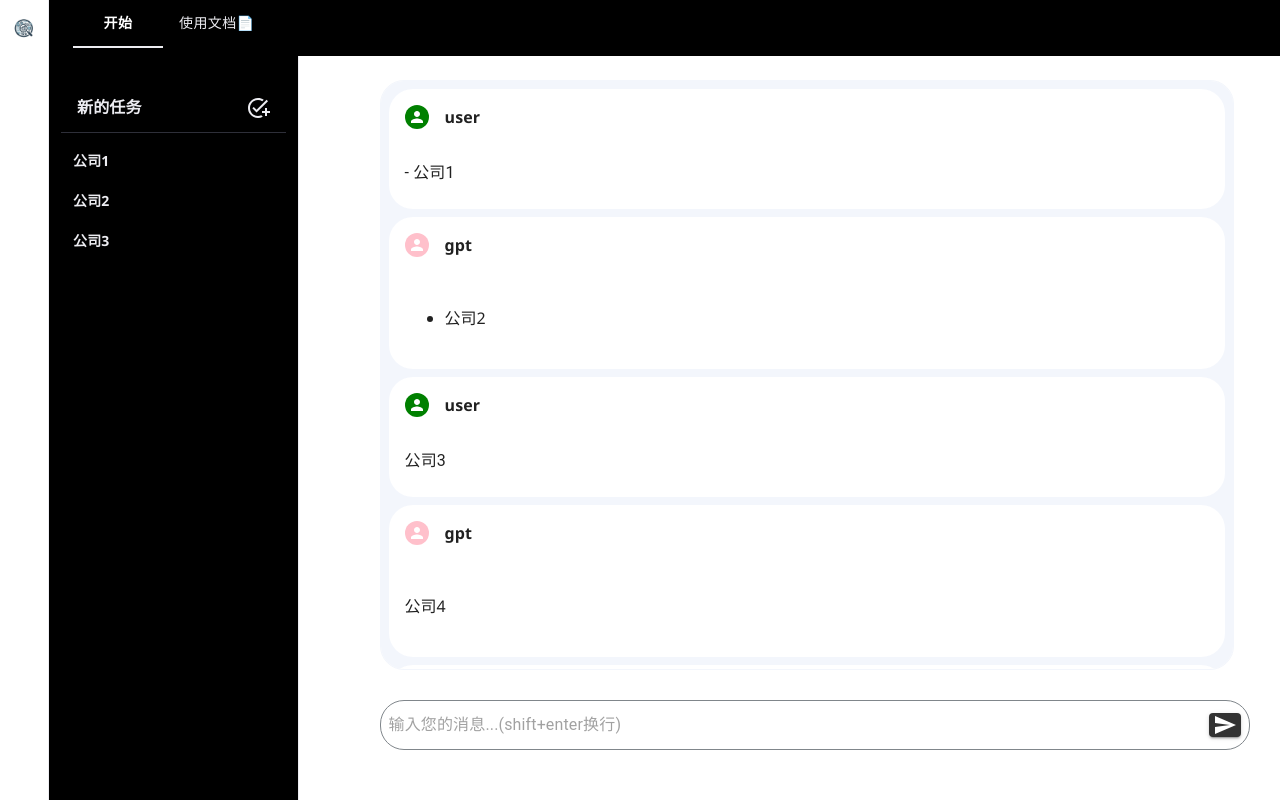
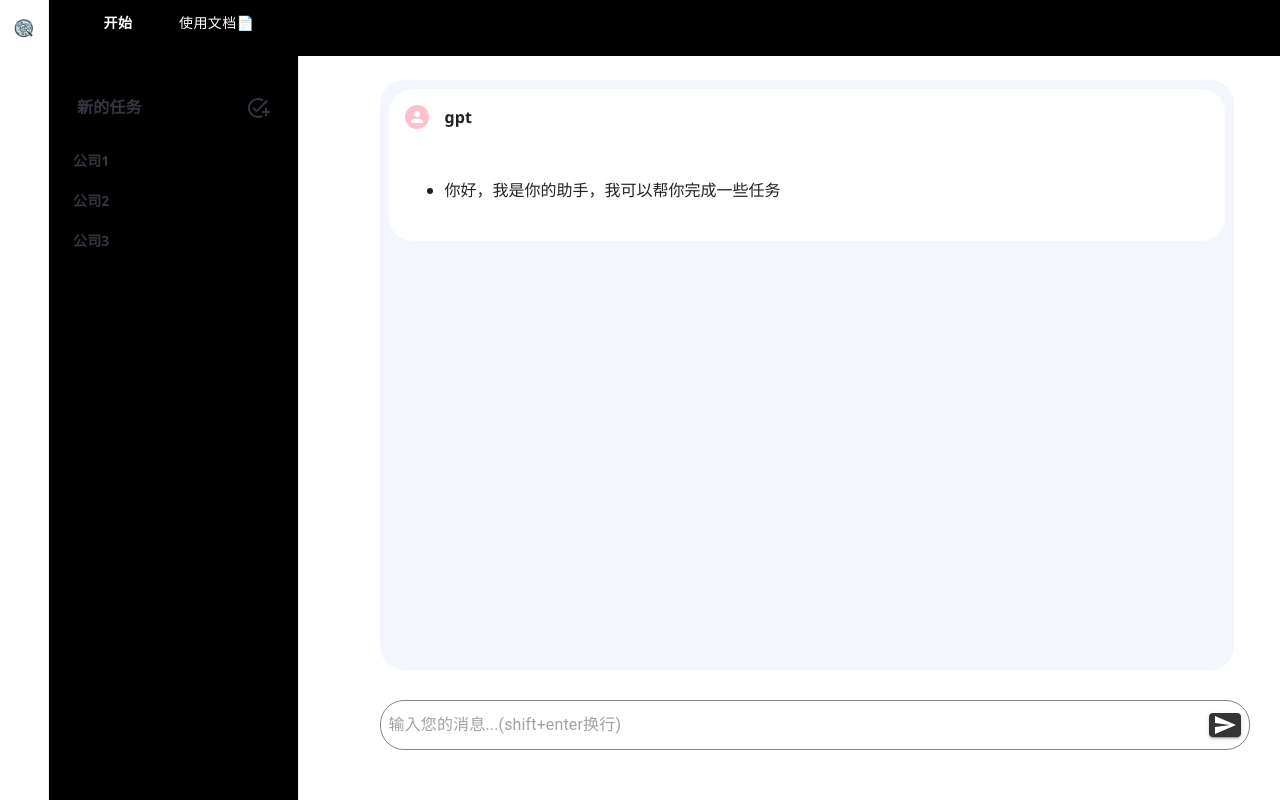
Before and after one commit to ian-hui/bpe-frontend, a React (Create React App) app: page / in a window 1280 px wide. Built offline with nearby package versions, Linux system fonts and the light colour scheme.

Commit message:
before theme change

```diff
--- a/package.json
+++ b/package.json
@@ -14,6 +14,7 @@
     "@types/node": "^16.18.67",
     "@types/react": "^18.2.42",
     "@types/react-dom": "^18.2.17",
+    "axios": "^1.6.3",
     "framer-motion": "^10.16.15",
     "nanoid": "^5.0.4",
     "react": "^18.2.0",
--- a/src/App.tsx
+++ b/src/App.tsx
@@ -1,23 +1,20 @@
 import React, { useEffect, useState } from 'react';
 import {
   AppBar,
-  Toolbar,
   Container,
   Box,
   Drawer,
   Tab,
   Tabs,
-  Hidden,
 } from '@mui/material';
-import { createTheme, CSSObject, styled, Theme, ThemeProvider, useTheme } from '@mui/material/styles';
+import { createTheme, ThemeProvider } from '@mui/material/styles';
 import PdfUpload from './views/uploadPdF/uploadPDF';
 import './App.css';
 import './index.css';
 import Sidebar from './widget/sideBar/sideBar';
 import { BpeCommon } from './bpeTypes/common';
 import ChatView from './views/chatView/chatView';
-import CreateIcon from '@mui/icons-material/Create';
-import { Chat } from '@mui/icons-material';
+import { BpeServices } from './bpeService/bpeService';
 
 const theme = createTheme({
   palette: {
@@ -35,7 +32,7 @@ const theme = createTheme({
 
 const App: React.FC = () => {
 
-  const testItems:BpeCommon.navigationItemsList = {
+  const testItems: BpeCommon.navigationItemsList = {
     listType: 'Task',
     items: [
       {
@@ -52,136 +49,13 @@ const App: React.FC = () => {
       },
     ],
   }
-  const testRecords:BpeCommon.recordList = {
-    '1':[
+  const testRecords: BpeCommon.recordList = {
+    '1': [
       {
-        content: '- 公司1',
-        role: 'user',
-      },
-      {
-        content: '- 公司2',
+        content: '- 你好，我是你的助手，我可以帮你完成一些任务',
         role: 'gpt',
       },
-      {
-        content: '公司3',
-        role: 'user',
-      },
-      {
-        content: '公司4',
-        role: 'gpt',
-      },
-      {
-        content: '公司5',
-        role: 'user',
-      },
-      {
-        content: '公司6',
-        role: 'gpt',
-      },
-      {
-        content: '公司7',
-        role: 'user',
-      },
-      {
-        content: '公司8',
-        role: 'gpt',
-      },
-      {
-        content: '公司9',
-        role: 'user',
-      },
-      {
-        content: '公司10',
-        role: 'gpt',
-      },
-      {
-        content: '公司11',
-        role: 'user',
-      },
-      {
-        content: '公司12',
-        role: 'gpt',
-      },
-      {
-        content: '公司13',
-        role: 'user',
-      },
-      {
-        content: '公司14',
-        role: 'gpt',
-      },
-      {
-        content: '公司15',
-        role: 'user',
-      },
-      {
-        content: '公司16',
-        role: 'gpt',
-      },
-      {
-        content: '公司17',
-        role: 'user',
-      },
-      {
-        content: '公司18',
-        role: 'gpt',
-      },
-      {
-        content: '公司19',
-        role: 'user',
-      },
-      {
-        content: '公司20',
-        role: 'gpt',
-      },
-      {
-        content: '公司21',
-        role: 'user',
-      },
-      {
-        content: '公司22',
-        role: 'gpt',
-      },
-      {
-        content: '公司23',
-        role: 'user',
-      },
-      {
-        content: '公司24',
-        role: 'gpt',
-      },
-      {
-        content: '公司25',
-        role: 'user',
-      },
-      {
-        content: '公司26',
-        role: 'gpt',
-      },
-      {
-        content: '公司27',
-        role: 'user',
-      },
-      {
-        content: '公司28',
-        role: 'gpt',
-      },
-      {
-        content: '公司29',
-        role: 'user',
-      },
-      {
-        content: '公司30',
-        role: 'gpt',
-      },
-      {
-        content: '公司31',
-        role: 'user',
-      },
-      {
-        content: '公司32',
-        role: 'gpt',
-      },
+
 
     ],
   }
@@ -191,24 +65,54 @@ const App: React.FC = () => {
   }, []);
 
   // 状态变量来追踪当前选中的导航项
-    const [navItems, setNavItems] = useState<BpeCommon.navigationItemsList>({listType:"task",items:[]}); // 用于追踪当前选中的导航项
-    const [selectedNav, setSelectedNav] = useState<BpeCommon.navigationItems>({chatid:"",name:"newTask"}); // 用于追踪当前选中的导航项
-    const handleItemSelected = (navitem:BpeCommon.navigationItems) => {
+  const [navItems, setNavItems] = useState<BpeCommon.navigationItemsList>({ listType: "task", items: [] }); //用于追踪会话列表
+  const [selectedNav, setSelectedNav] = useState<BpeCommon.navigationItems>({ chatid: "", name: "newTask" }); // 用于追踪当前选中的导航项
+  const [uploading, setUploading] = useState(false); // 用于追踪当前是否正在上传文件
+  const handleItemSelected = (navitem: BpeCommon.navigationItems) => {
     setSelectedNav(navitem);
   };
+
+  // 处理新建导航项
   const handleNewItem = (newItem: BpeCommon.navigationItems) => {
-      console.log(navItems)
     setNavItems(prevNavItems => ({
       ...prevNavItems, // 拷贝原有状态
       items: [newItem, ...prevNavItems.items] // 只更新items数组
     }));
   };
 
+  // 处理上传文件
+  const handleUploadFile = async (file: File) => {
+    setUploading(true); // 开始上传
+    const id = selectedNav.chatid
+    const question = file.name
+    BpeServices.uploadDocument(file,id,question).then((response) => {
+      console.log(response);
+      // 假设后端处理完成后，设置 uploading 为 false
+
+    //修改导航栏列表
+    setNavItems(prevNavItems => ({
+      ...prevNavItems, // 拷贝原有状态
+      items: prevNavItems.items.map(item => {
+        if (item.chatid === id) {
+          return { ...item, name: file.name };
+        }
+        return item;
+      })
+    }));
+    //修改选中的导航项
+    setSelectedNav(prevNavItems => ({
+      ...prevNavItems, // 拷贝原有状态
+      name: file.name
+    }));
+      setUploading(false);
+    });
+  }
+
   // 根据选中的导航项渲染不同的组件
   const renderComponent = () => {
     switch (selectedNav.name) {
       case '新建立任务':
-          return <PdfUpload />;
+        return <PdfUpload onUpload={handleUploadFile} uploading={uploading} />
       default:
         return <ChatView records={testRecords['1']} />;
     }
@@ -253,7 +157,7 @@ const App: React.FC = () => {
         <Box className='page-wrapper'>
           {/* 顶部导航栏 */}
           <Box sx={{ display: 'flex' }} className='doc-header'>
-            <AppBar  sx={{ padding: '0 24px', height: '100%', position: 'relative', boxShadow: 'none', backgroundColor: 'black'}}>
+            <AppBar sx={{ padding: '0 24px', height: '100%', position: 'relative', boxShadow: 'none', backgroundColor: 'black' }}>
               <Tabs
                 value={value}
                 onChange={handleChange}
@@ -283,7 +187,7 @@ const App: React.FC = () => {
             <Box className='docs-navi'>
               <Sidebar listType={navItems.listType} items={navItems.items} selected={selectedNav.chatid} onItemSelected={handleItemSelected} onNewItem={handleNewItem} />
             </Box>
-            <Container maxWidth="md" sx={{height:'100%',width:'100%', p:3,paddingBottom:'50px'}}>
+            <Container maxWidth="md" sx={{ height: '100%', width: '100%', p: 3, paddingBottom: '50px' }}>
               {/* <PdfUpload /> */}
               {renderComponent()}
             </Container>
--- /dev/null
+++ b/src/bpeService/bpeService.ts
@@ -0,0 +1,49 @@
+import axios from "axios";
+
+const backendUrl = "http://localhost:5000";
+
+export namespace BpeServices {
+    export async function uploadDocument(file: File, uuid: string, question: string): Promise<any> {
+        const formData = new FormData();
+        formData.append('file', file);
+        formData.append('uuid', uuid);
+        formData.append('question', question);
+
+        try {
+            const response = await axios.post(backendUrl+"/reportGen", formData, {
+                responseType: 'blob',  // 重要：期望响应是一个Blob
+                headers: {
+                    'Content-Type': 'multipart/form-data',
+                },
+            });
+            const blob = new Blob([response.data], { type: response.headers['content-type'] });
+
+            // 创建一个指向 Blob 的 URL
+            const fileUrl = window.URL.createObjectURL(blob);
+
+            // 创建一个临时的 a 元素用于下载文件
+            const link = document.createElement('a');
+            link.href = fileUrl;
+            const contentDisposition = response.headers['content-disposition'];
+            let fileName = "new"+question.replace(".docx","");
+            if (contentDisposition) {
+                const fileNameMatch = contentDisposition.match(/filename="?(.*)"?(;|$)/);
+                if (fileNameMatch.length > 1) {
+                    fileName = fileNameMatch[1];
+                }
+            }
+            link.setAttribute('download', fileName);
+
+            // 添加到文档并点击
+            document.body.appendChild(link);
+            link.click();
+            // 清理：移除元素，释放 Blob URL
+            document.body.removeChild(link);
+            window.URL.revokeObjectURL(fileUrl);
+            return response.data; // axios 封装了 response，因此直接返回 response.data
+        } catch (error) {
+            console.error('上传文件时发生错误:', error);
+            throw error; // 抛出错误或者根据需要进行处理
+        }
+    }
+}
--- a/src/index.css
+++ b/src/index.css
@@ -23,7 +23,18 @@
 }
 
 html {
-  --text-primary: var(--gray-800);
+  --primary-100:#de283b;
+  --primary-200:#ff6366;
+  --primary-300:#ffccc4;
+  --accent-100:#25b1bf;
+  --accent-200:#005461;
+  --text-100:#1a1a1a;
+  --text-200:#404040;
+  --bg-100:#ffffff;
+  --bg-200:#f5f5f5;
+  --bg-300:#cccccc;
+
+  /* --text-primary: var(--gray-800);
   --text-secondary: rgba(236, 236, 241, 1);
   --text-tertiary: var(--gray-500);
   --surface-primary: var(--white);
@@ -32,7 +43,7 @@ html {
   --border-light: var(--gray-100);
   --border-medium: var(--gray-200);
   --border-heavy: var(--gray-300);
-  --border-xheavy: var(--gray-400) --bg-color: var(--white);
+  --border-xheavy: var(--gray-400) --bg-color: var(--white); */
 }
 
 body,
--- /dev/null
+++ b/src/utils/sleep4Test.ts
@@ -0,0 +1,3 @@
+export function sleep(ms: number): Promise<void> {
+    return new Promise(resolve => setTimeout(resolve, ms));
+  }
--- a/src/views/chatView/chatView.tsx
+++ b/src/views/chatView/chatView.tsx
@@ -27,15 +27,14 @@ export default function ChatView(props: ChatViewProps) {
     };
 
     const handleSendMessage = () => {
+        // 发送消息到后端处理
+        setLoading(true); // 开始加载
         // 添加一个用户消息
         const newUserMessage: BpeCommon.recordItem = {
             content: inputValue,
             role: 'user',
         };
 
-
-        // 发送消息到后端处理
-        setLoading(true); // 开始加载
         const newGptMessage: BpeCommon.recordItem = {
             content: '',
             role: 'gpt',
@@ -51,7 +50,7 @@ export default function ChatView(props: ChatViewProps) {
             <Box className='chat-view-content'>
                 {messages.map((item, index) => (
                     <Box className="chat-item">
-                        {index == messages.length-1 && loading ?
+                        {index == messages.length - 1 && loading ?
                             <ChatItem content={item.content} role={item.role} loading={true} />
                             : <ChatItem content={item.content} role={item.role} />}
                     </Box>
--- a/src/views/uploadPdF/uploadPDF.tsx
+++ b/src/views/uploadPdF/uploadPDF.tsx
@@ -1,5 +1,5 @@
 import React, { useRef, useState } from 'react';
-import { Button, Typography, Container, Box } from '@mui/material';
+import { Button, Typography, Container, Box, Backdrop, CircularProgress } from '@mui/material';
 import AttachFileIcon from '@mui/icons-material/AttachFile';
 import { ThemeProvider, createTheme, styled } from '@mui/material/styles';
 import { grey } from '@mui/material/colors';
@@ -31,8 +31,12 @@ import { grey } from '@mui/material/colors';
 //     },
 // });
 
-// 无状态组件
-const PdfUpload: React.FC = () => {
+interface PdfUploadProps {
+    onUpload: (file: File) => void;
+    uploading: boolean;
+}
+
+export default function PdfUpload(props: PdfUploadProps) {
     const [selectedFile, setSelectedFile] = useState<File | undefined>(undefined);
     const inputRef = useRef(null);
     //定义一个组件，用于隐藏input，这个input是用来上传文件的
@@ -51,8 +55,7 @@ const PdfUpload: React.FC = () => {
     const handleFileChange = (event: React.ChangeEvent<HTMLInputElement>) => {
         const file = event.target.files?.[0];
         if (file) {
-          console.log('Selected file:', file);
-          // TODO: 处理文件上传逻辑
+            props.onUpload(file);
         }
     };
 
@@ -84,12 +87,16 @@ const PdfUpload: React.FC = () => {
                 size="large"
                 sx={{ fontWeight: 'bold' }}
             >
-                        请上传材料
-                        <VisuallyHiddenInput type='file' onChange={handleFileChange}/>
+                请上传材料（现阶段只允许上传.docx文件，并以公司名字作为文件标题）
+                <VisuallyHiddenInput type='file' onChange={handleFileChange} accept='.docx' />
             </Button>
+            <Backdrop
+                sx={{ color: '#fff', zIndex: (theme) => theme.zIndex.drawer + 1 }}
+                open={props.uploading}
+            >
+                <CircularProgress color="inherit" />
+            </Backdrop>
         </Container>
         // </ThemeProvider>
     );
 }
-
-export default PdfUpload;
```
Also changed, not shown: 1 other file (tests, documents, lock files or other folders). Lines whose indentation alone changed are shown as unchanged.
